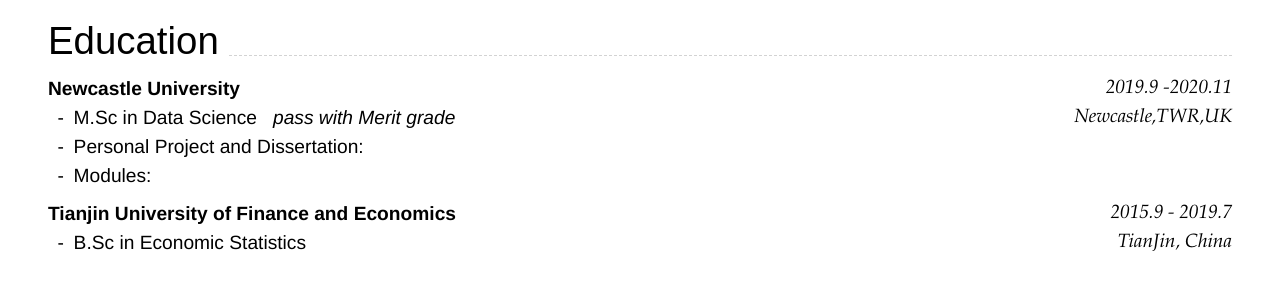
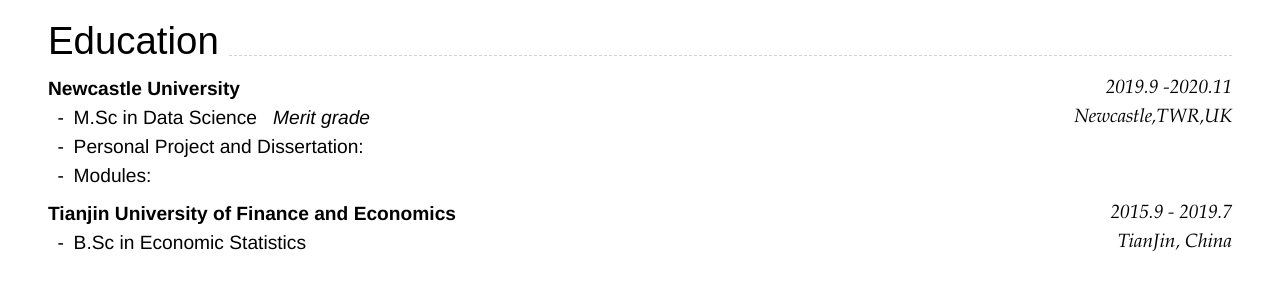
Before and after one commit to MinyeShao/CV_Markdown, a Jekyll site: the page built from index.md, in a window 1280 px wide. Shown: the part 146-428 px from the top of the page. Built offline with Jekyll 4.4.1, drawn with Linux system fonts in a browser that asks for light colours; nearby versions of some CDN libraries.

Commit message:
Update index.md

````diff
--- a/index.md
+++ b/index.md
@@ -10,7 +10,7 @@ email:
 <div align='center' ><font size='75'>Minye Shao</font>&nbsp; <font size='75'>|</font> &nbsp;<font face="sf" size='75'>Data Science Postgraduate</font></div>
 
 
-<center><i class="fas fa-map-marker-alt fa-xs"></i>&nbsp;&nbsp;<font size='2.6'>Shanghai,China</font> </center>
+<center><i class="fas fa-map-marker-alt fa-xs"></i>&nbsp;&nbsp;<font size='2.8'>Shanghai,China</font> </center>
 
 
 {% include cv-contact.html %}
@@ -23,7 +23,7 @@ email:
 Newcastle,TWR,UK
 ```
 
-- M.Sc in Data Science &nbsp; _pass with Merit grade_
+- M.Sc in Data Science &nbsp; _Merit grade_
 - Personal Project and Dissertation:
 - Modules:
 
````
